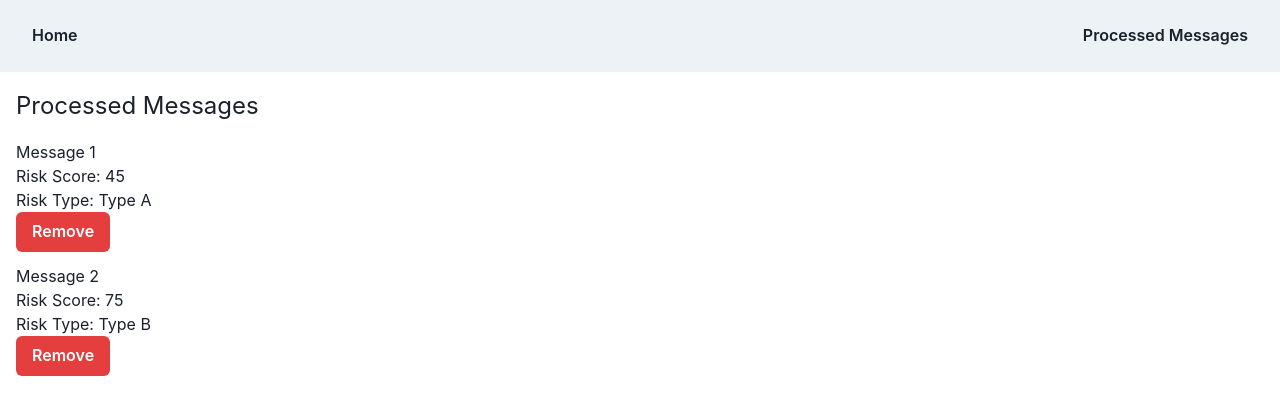
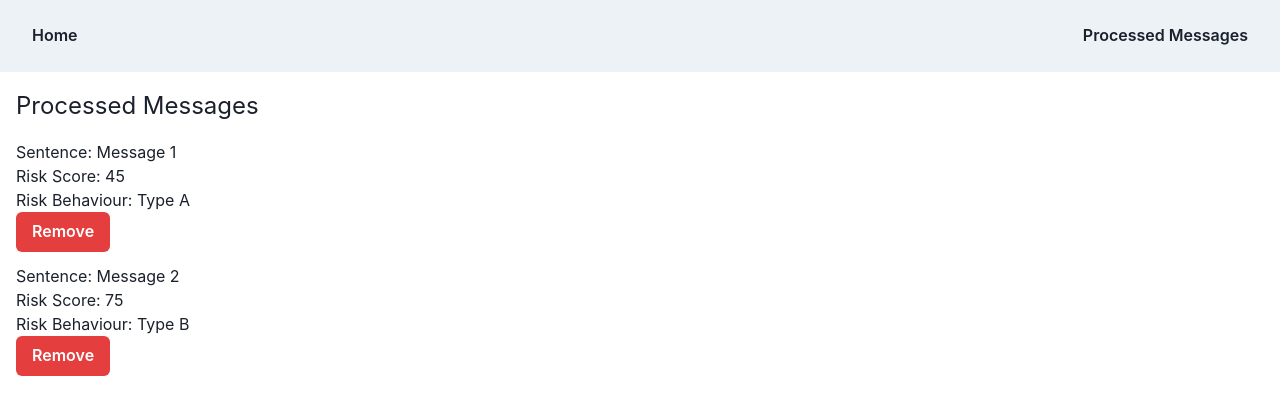
Before and after one commit to GPT-Engineer-App/risk-behavior-dashboard, a React (Vite) app: page /processed-messages in a window 1280 px wide. Shown: the top 414 px of the page. Built offline with nearby package versions, Linux system fonts and the light colour scheme.

Commit message:
Updated the "ProcessedMessages" component to display the sentence and the risk behavior.
Prompt: Within the processed messages tab - display the sentence which was stated and give the risk behaviour which was stated

```diff
--- a/src/pages/ProcessedMessages.jsx
+++ b/src/pages/ProcessedMessages.jsx
@@ -19,9 +19,9 @@ const ProcessedMessages = () => {
       <List spacing={3}>
         {messages.map((message) => (
           <ListItem key={message.id}>
-            <Text>{message.content}</Text>
+            <Text>Sentence: {message.content}</Text>
             <Text>Risk Score: {message.riskScore}</Text>
-            <Text>Risk Type: {message.riskType}</Text>
+            <Text>Risk Behaviour: {message.riskType}</Text>
             <Button colorScheme="red" onClick={() => removeMessage(message.id)}>
               Remove
             </Button>
```
